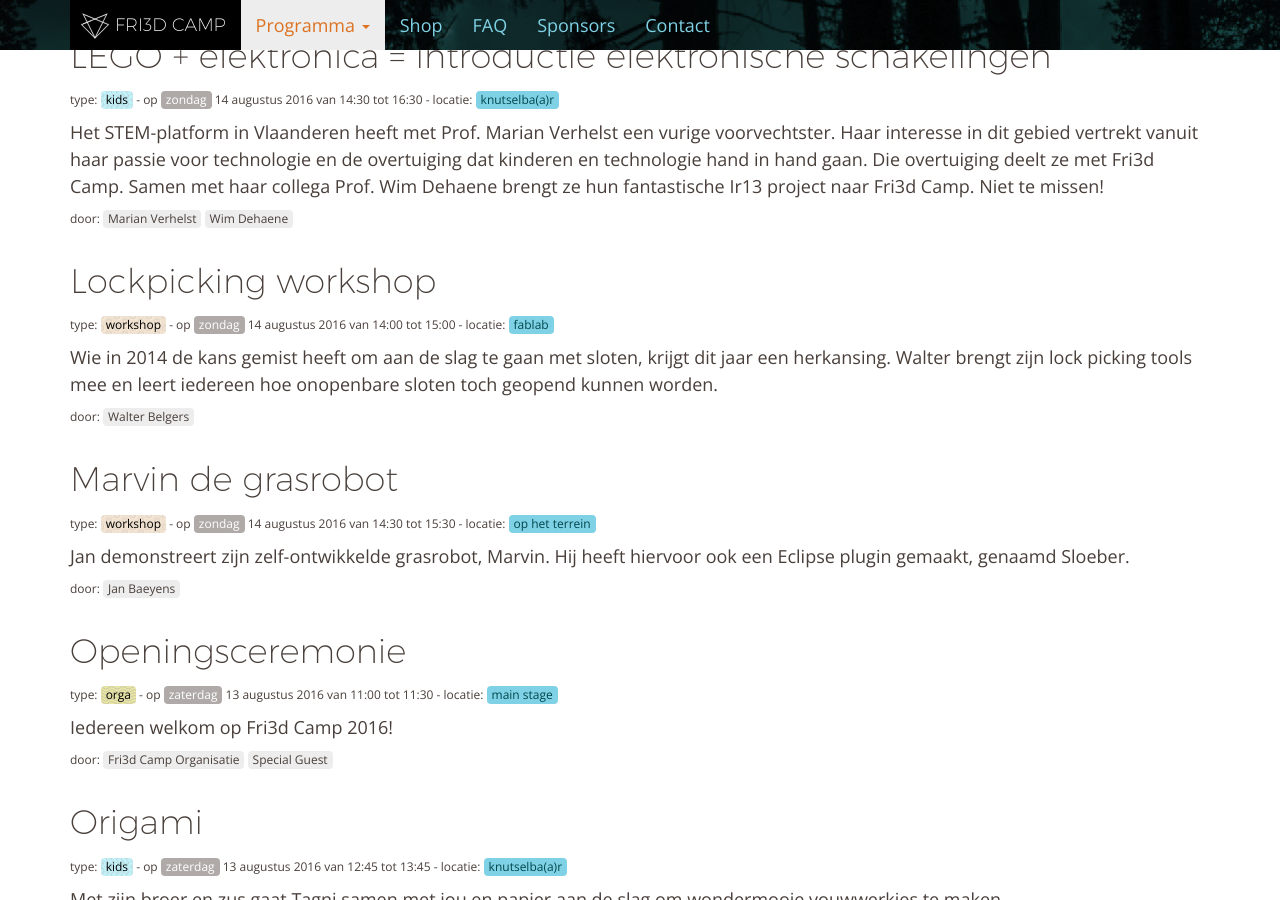
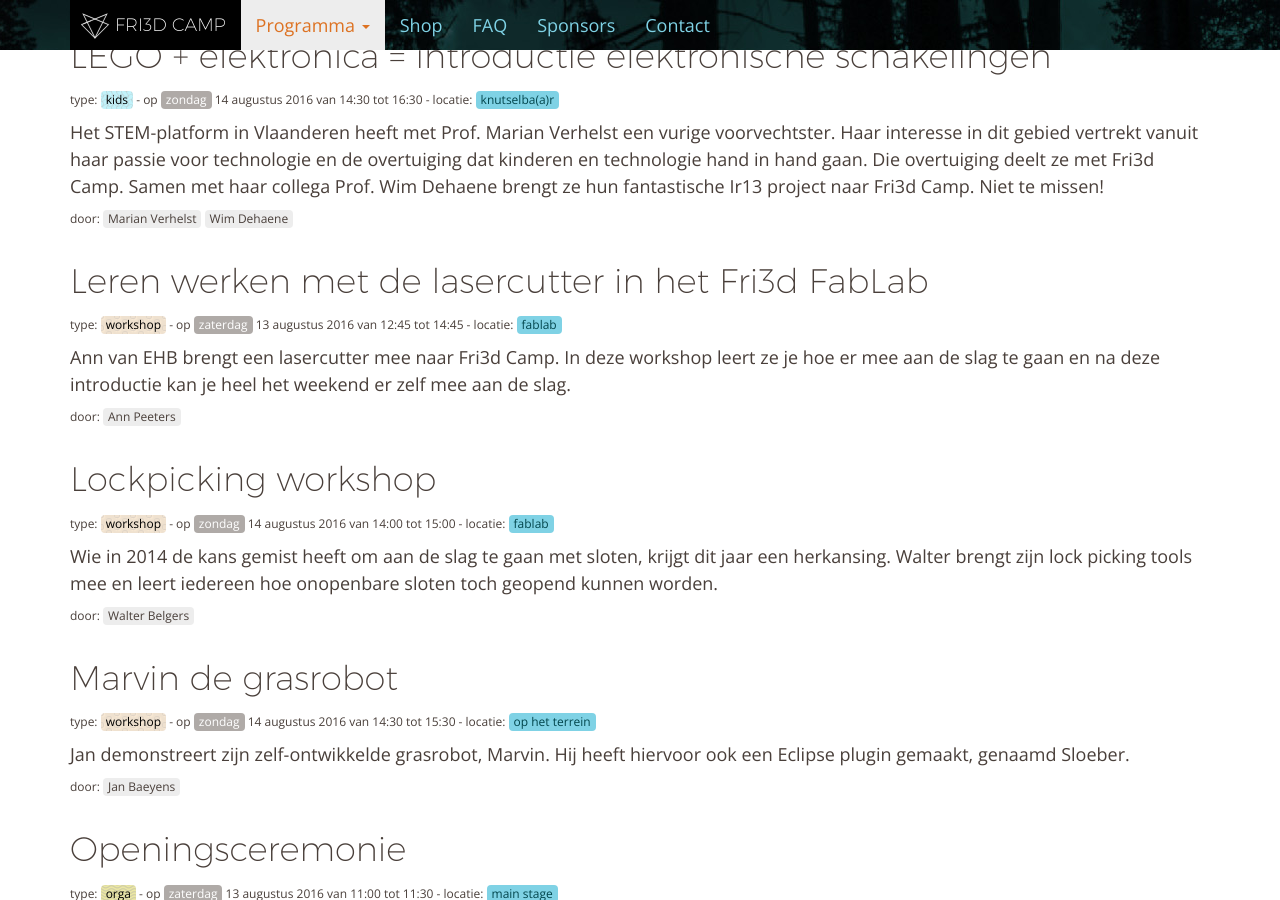
Before and after one commit to Fri3dCamp/fri3dweb2016, a Jekyll site: the page built from programma/index.md, in a window 1280 px wide and 900 px high, scrolled down 8626 px. Built offline with Jekyll 4.4.1, drawn with Linux system fonts in a browser that asks for light colours; nearby versions of some CDN libraries; some of the changed text lies outside the part shown.

Commit message:
added laser cutter workshop

```diff
--- a/_data/activities.json
+++ b/_data/activities.json
@@ -836,6 +836,22 @@
       "track":"knutselba(a)r"
    },
    {
+     "type":"workshop",
+     "title":"Leren werken met de lasercutter in het Fri3d FabLab",
+     "speakers":[
+        "Ann Peeters"
+     ],
+     "id":32,
+     "timing":{
+        "date":"13 augustus 2016",
+        "day":"zaterdag",
+        "start":"12:45",
+        "end":"14:45"
+     },
+     "description":"Ann van EHB brengt een lasercutter mee naar Fri3d Camp. In deze workshop leert ze je hoe er mee aan de slag te gaan en na deze introductie kan je heel het weekend er zelf mee aan de slag.",
+     "track":"fablab"
+   },
+   {
       "type":"workshop",
       "title":"Lockpicking workshop",
       "speakers":[
@@ -1170,7 +1186,7 @@
       "timing":{
          "date":"15 augustus 2016",
          "day":"maandag",
-         "start":"12:30",
+         "start":"13:00",
          "end":"13:30"
       },
       "description":"Ruzie thuis? Kindertolk Ira helpt je zoiets creatief op te lossen.",
```
